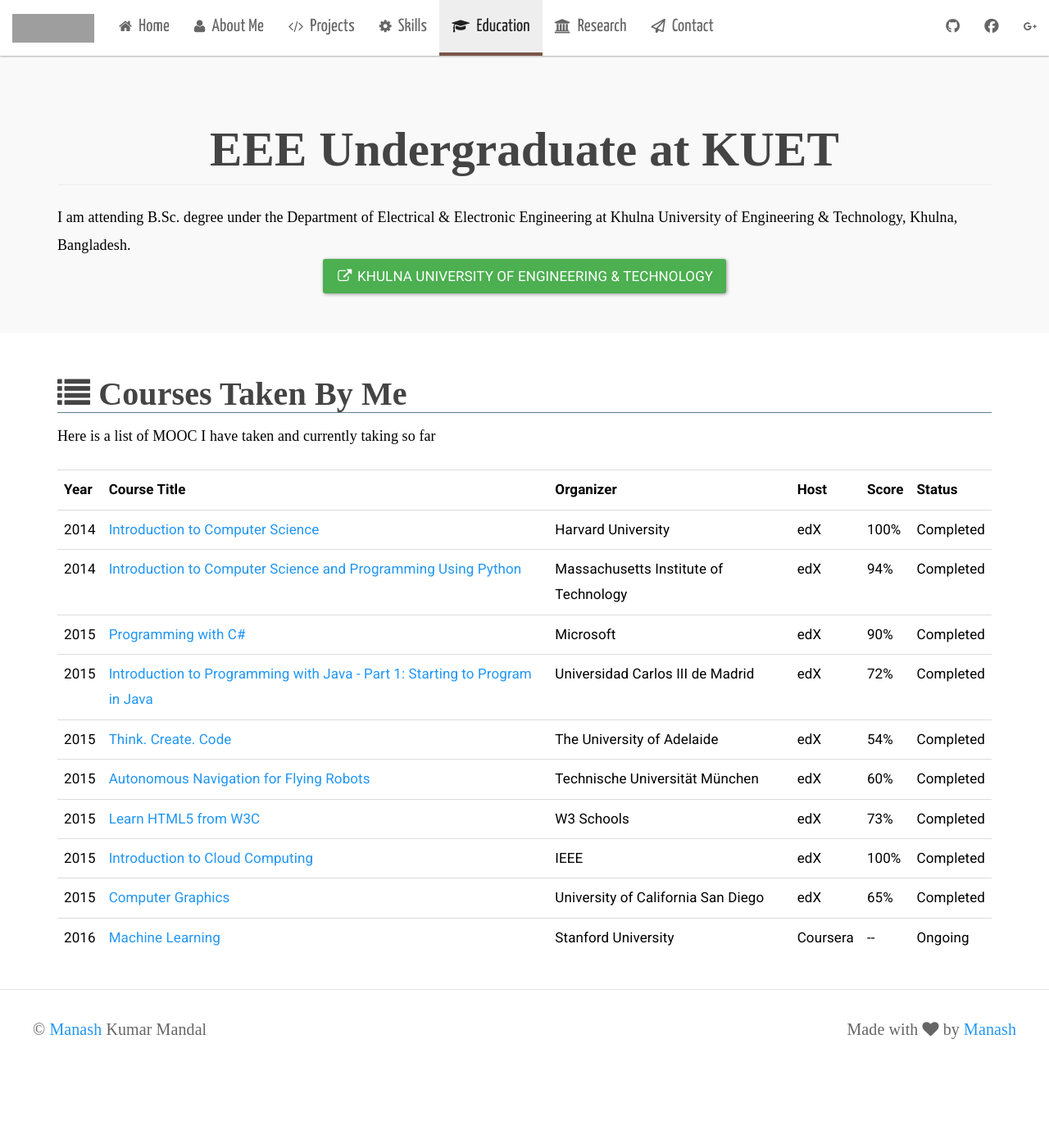
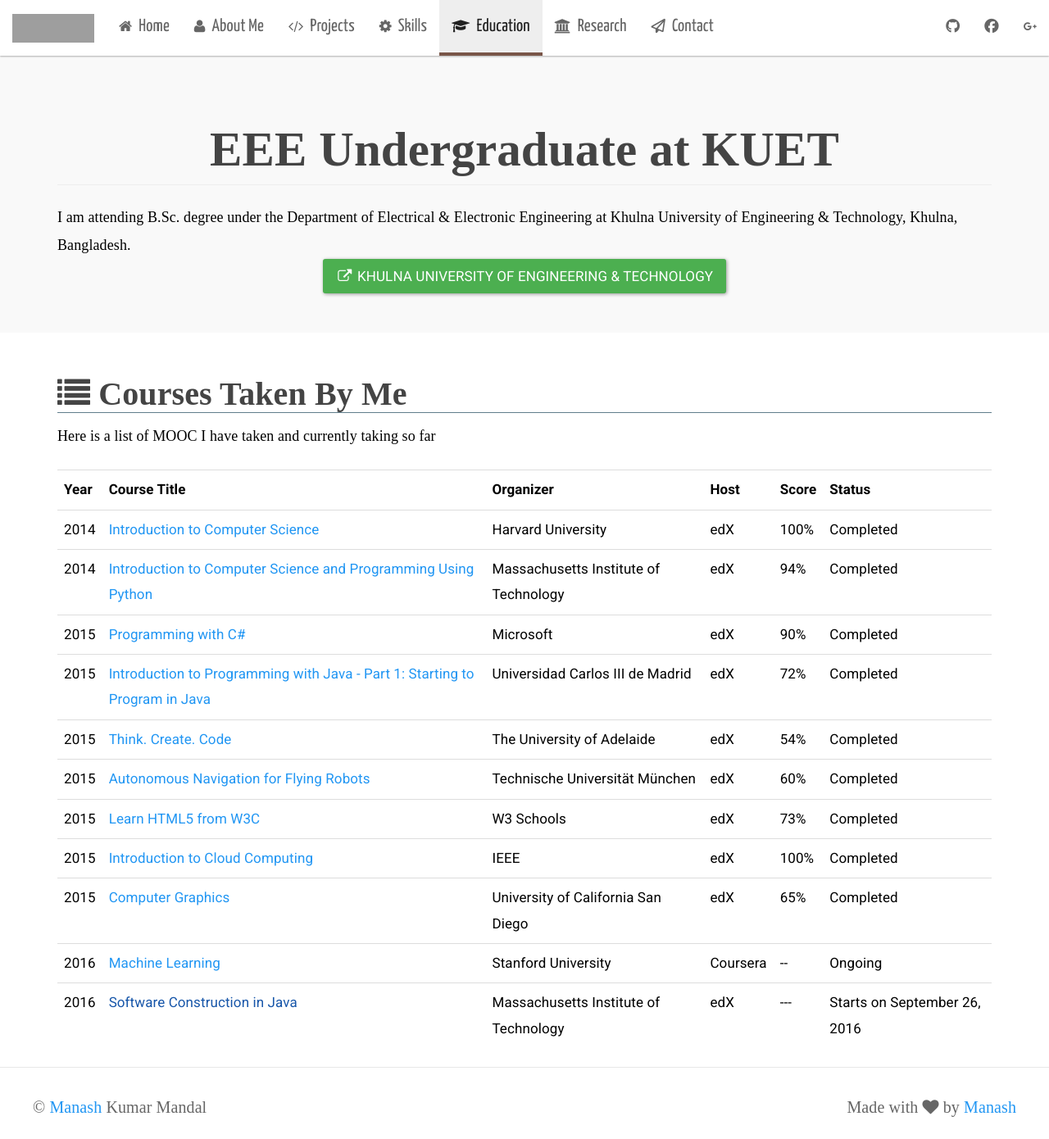
Before and after one commit to manashmandal/manashmandal.github.io, a Jekyll site: the page built from education.html, in a window 1280 px wide and 1390 px high. Shown: the whole window at 82% size. Built offline with Jekyll 4.4.1, drawn with Linux system fonts in a browser that asks for light colours; nearby versions of some CDN libraries; some web fonts are replaced; grey boxes are pictures that could not be loaded.

Commit message:
added new course

```diff
--- a/education.html
+++ b/education.html
@@ -123,6 +123,15 @@
             <td>Ongoing</td>
         </tr>
 
+        <tr>
+            <td>2016</td>
+            <td><a href="" target="_blank">Software Construction in Java</a> </td>
+            <td>Massachusetts Institute of Technology</td>
+            <td>edX</td>
+            <td> --- </td>
+            <td>Starts on September 26, 2016</td>
+        </tr>
+
     </table>
 
 </div>
```
